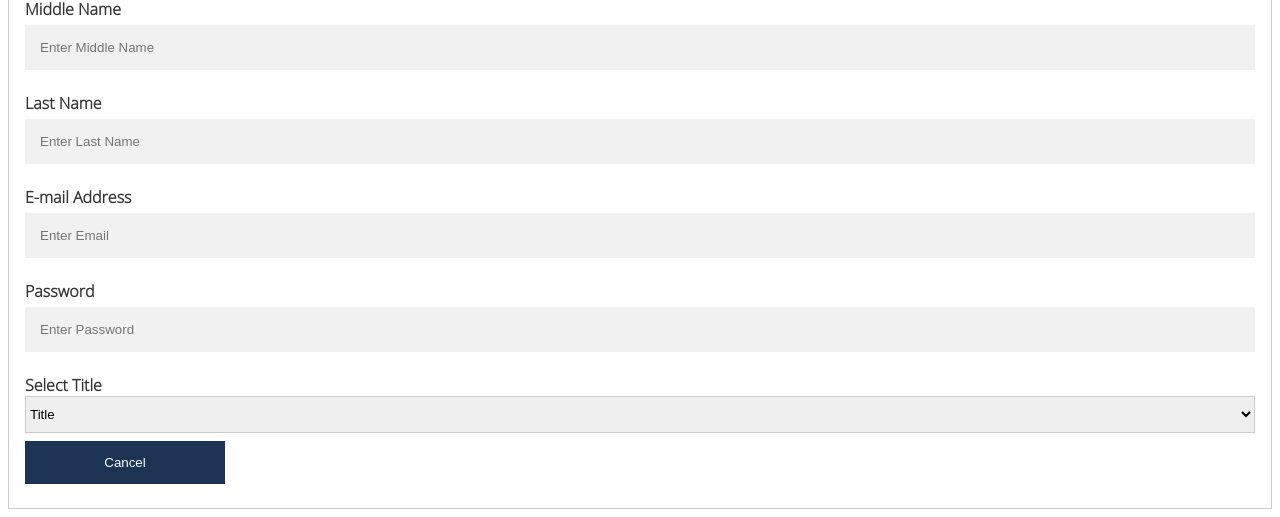
After one commit to ifathemew09/Team10_Advising_UTEP, a PHP site: page /new_account.php in a window 1280 px wide. The commit adds this page. Shown: the part 329-846 px from the top of the page. Run offline with PHP 8.4, Linux system fonts and the light colour scheme.

Commit message:
add sign-in and new_account page

```diff
--- /dev/null
+++ b/new_account.php
@@ -0,0 +1,61 @@
+<!DOCTYPE html>
+<html>
+<head>
+    <title>UTEP Miers Account</title>
+    <meta http-equiv="X-UA-Compatible" content=""IE="Edge">
+    <meta name="viewport" content="width=device-width, initial-scale=1">
+
+    <link rel="stylesheet" type="text/css" href="style_sheets/newAcct_style.css">
+
+</head>
+<body>
+    <div class="main-wrapper">
+        <!-- HEADER BAR -->
+        <div id="header">
+            <a href="sign_in.php">
+                <img src="pictures/banner_box.PNG" alt="Utep logo">
+            </a>
+        </div>
+    </div>
+
+<!-- FORM BOX -->
+    <form action="" style="border:1px solid #ccc" method="post">
+        <div class="container">
+            <h1>REGISTER FACULTY/STUDENTS</h1>
+            <p>Team 10 uses this form to insert users into the system in order to store hashed passwords.</p>
+            <hr>
+
+            <label for="fname"><b>First Name</b></label>
+            <input type="text" placeholder="Enter First Name" name="fname" id="fname" required>
+
+            <label for="mname"><b>Middle Name</b></label>
+            <input type="text" placeholder="Enter Middle Name" name="mname" id="mname" required>
+
+            <label for="lname"><b>Last Name</b></label>
+            <input type="text" placeholder="Enter Last Name" name="lname" id="lname" required>
+
+            <label for="email"><b>E-mail Address</b></label>
+            <input type="text" placeholder="Enter Email" name="email" id="email" required>
+
+            <label for="pswd"><b>Password</b></label>
+            <input type="password" placeholder="Enter Password" name="pswd" id="pswd" required>
+
+            <!-- SELECT IF THE PERSON IS AN ADMIN, ADVISOR, OR A STUDENT-->
+            <label for="user-title"><b>Select Title</b></label>
+            <select class="w3-select w3-border" name="user-title">
+                <option selected disabled>Title</option>
+                <option value="admin">ADMINISTRATOR</option>
+                <option value="advisor">ADVISOR</option>
+                <option value="student">STUDENT</option>
+            </select> <br/>
+
+            <div class="clearfix">
+                <button onclick="location.href='admin.php'" type="button" class="cancelbtn">Cancel</button>
+            </div>
+
+        </div>
+    </form>
+
+</body>
+
+</html>
--- /dev/null
+++ b/style_sheets/newAcct_style.css
@@ -0,0 +1,121 @@
+body{
+    font-family: OpenSans-Light, Arial, Helvetica, sans-serif;
+    color: #333;
+}
+
+#header{
+    background-color: #041E42;
+    padding: 0;
+    margin: 0;
+    height: 57px;
+}
+
+*, ::after, ::before{
+    box-sizing: border-box;
+}
+
+.main-wrapper{
+    position: relative;
+}
+
+img{
+    vertical-align: middle;
+    border-style: none;
+}
+
+h1.title{
+    text-transform: uppercase;
+}
+
+title{
+    display: inline-block;
+    color: white;
+    margin-top: 20px;
+    margin-left: 15px;
+    position: absolute;
+    font-weight: bold;
+    font-size: 16px;
+}
+
+div{
+    display: block;
+}
+
+/* ------------ FORM STYLE ------------*/
+/* Full-width input fields */
+input[type=text], input[type=password] {
+    width: 100%;
+    padding: 15px;
+    margin: 5px 0 22px 0;
+    display: inline-block;
+    border: none;
+    background: #f1f1f1;
+}
+
+input[type=text]:focus, input[type=password]:focus {
+    background-color: #ddd;
+    outline: none;
+}
+
+hr {
+    border: 1px solid #f1f1f1;
+    margin-bottom: 25px;
+}
+
+/* Set a style for all buttons */
+button {
+    background-color: #4CAF50;
+    color: white;
+    padding: 14px 20px;
+    margin: 8px 0;
+    border: none;
+    cursor: pointer;
+    opacity: 0.9;
+}
+
+button:hover {
+    opacity:2;
+}
+
+/* SELECT TAG CSS FORMAT */
+.w3-select{padding:9px 0;width:100%;border:none;border-bottom:1px solid #ccc}
+.w3-border-0{border:0!important}.w3-border{border:1px solid #ccc!important}
+.w3-border-top{border-top:1px solid #ccc!important}.w3-border-bottom{border-bottom:1px solid #ccc!important}
+.w3-border-left{border-left:1px solid #ccc!important}.w3-border-right{border-right:1px solid #ccc!important}
+
+/* Extra styles for the cancel button */
+.cancelbtn {
+    padding: 14px 20px;
+    background-color: #041E42;
+}
+
+/* Float cancel and signup buttons and add an equal width */
+.cancelbtn {
+    float: left;
+    width: 200px;
+}
+
+/* Add padding to container elements */
+.container {
+    padding: 16px;
+}
+
+/* Clear floats */
+.clearfix::after {
+    content: "";
+    clear: both;
+    display: table;
+}
+
+/* Change styles for cancel button and signup button on extra small screens */
+@media screen and (max-width: 300px) {
+    .cancelbtn {
+        width: 100%;
+    }
+}
+
+/* ------------ CUSTOM FONT ------------ */
+@font-face {
+    font-family: OpenSans-Light;
+    src: url("../fonts/OpenSans-Light.ttf");
+}
```
Also changed, not shown: sign_in.php (+8 -3 lines), style_sheets/mainstyle.css (+23 -21 lines), style_sheets/singin_style.css (deleted, +0 -196 lines).
